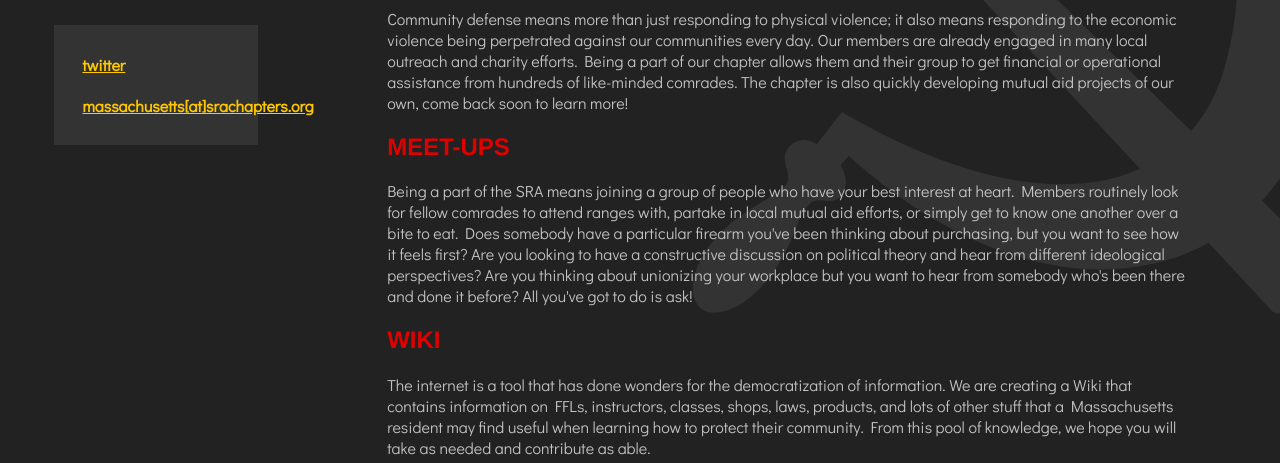
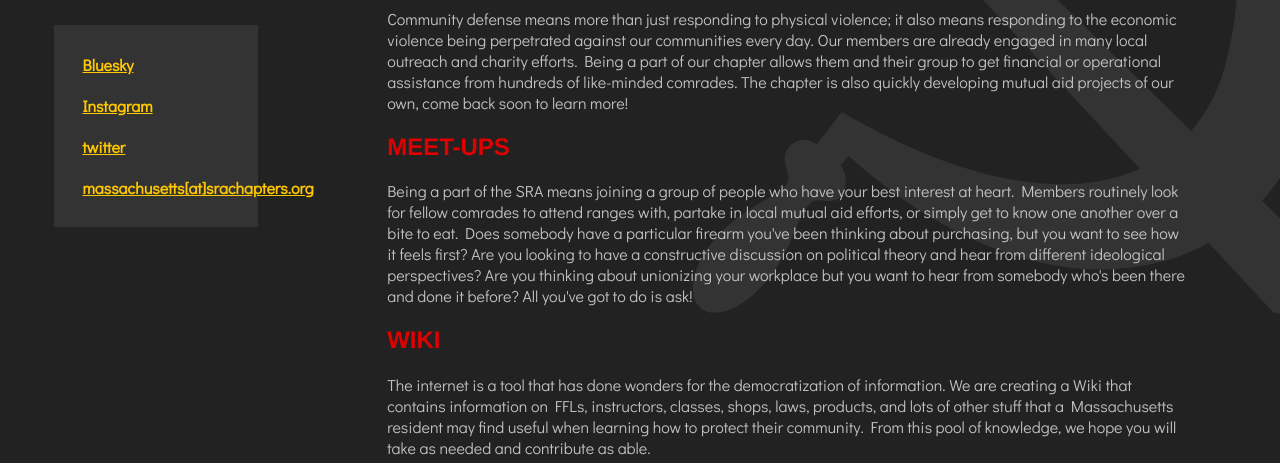
Before and after one commit to ma-sra/website, a plain HTML site: page projects.html in a window 1280 px wide. Shown: the part 337-800 px from the top of the page. Drawn offline with nearby package versions, Linux system fonts and the light colour scheme.

Commit message:
Update projects.html
Added Bluesky and Instagram links

```diff
--- a/projects.html
+++ b/projects.html
@@ -28,6 +28,12 @@ function myFunction() {
     </p>
     <div class="contact-links">
       <ul>
+        <li>
+          <a href="https://bsky.app/profile/massachusettssra.bsky.social" target="_blank">Bluesky</a>
+        </li>
+        <li>
+          <a href="https://www.instagram.com/sra_mass/" target="_blank">Instagram</a>
+        </li>
         <li>
           <a href="https://twitter.com/sra_mass" target="_blank">twitter</a>
         </li>
```
